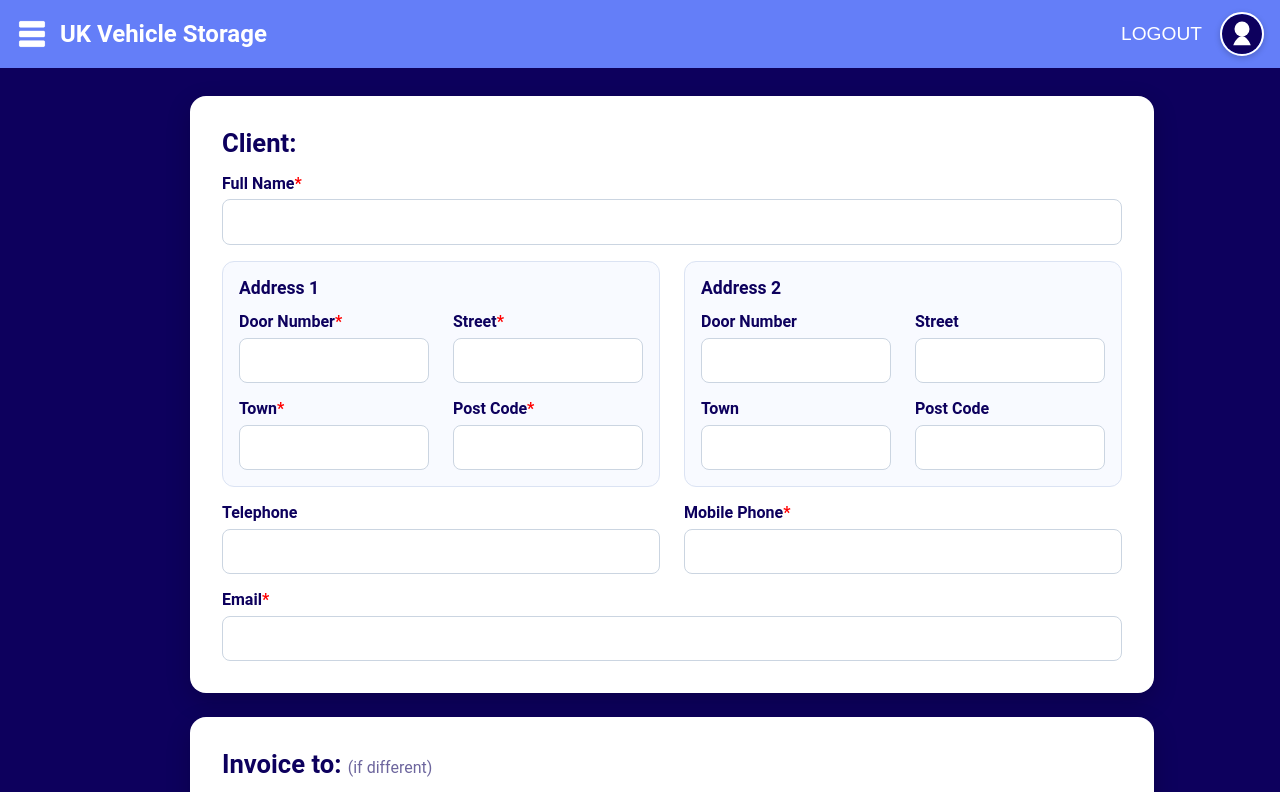
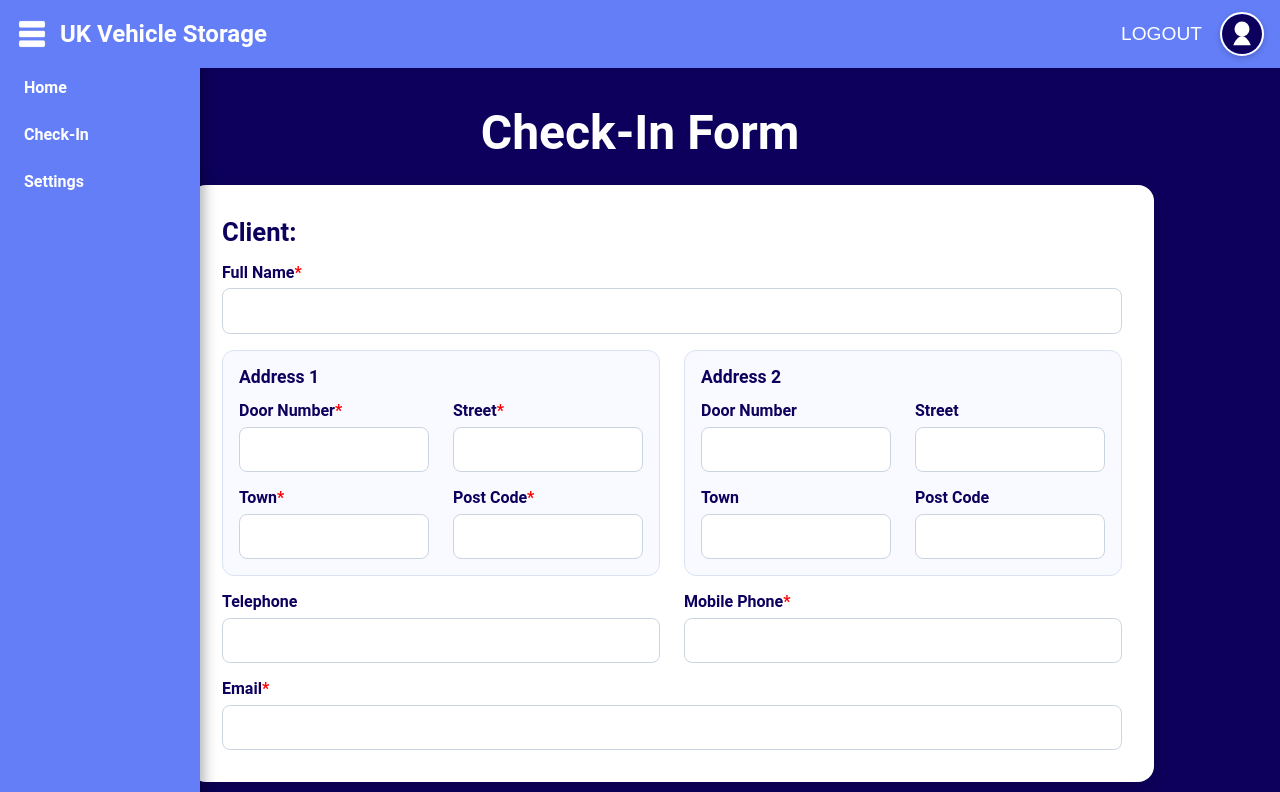
Before and after one commit to UK-Vehicle-Storage/UKVS-Website, a plain HTML site: page check-in form.html in a window 1280 px wide. Both pictures are taken after a click on the button 32 px from the left and 34 px from the top of the page. Shown: the top 792 px of the page. Drawn offline with Linux system fonts and the light colour scheme.

Commit message:
Updated the CIF

```diff
--- a/check-in form.css
+++ b/check-in form.css
@@ -18,7 +18,12 @@ main {
   flex-direction: column;
   align-items: center;
   justify-content: flex-start;
-  padding: 96px 24px 24px;
+  padding: 72px 24px 24px;
+}
+
+h1 {
+  width: min(900px, 100%);
+  margin: 0 0 1.5rem;
 }
 
 .forms-stack {
@@ -201,9 +206,16 @@ footer {
   display: block;
 }
 
+.banner-title-button {
+  text-decoration: none;
+  color: inherit;
+  cursor: pointer;
+}
+
 .banner-title {
   margin: 0;
   padding-left: 0;
+  cursor: pointer;
 }
 
 .profile-icon {
@@ -237,3 +249,39 @@ footer {
   color: red;
   font-size: 1rem;
 }
+
+.sidebar {
+  position: fixed;
+  top: 64px;
+  left: -200px;
+  width: 200px;
+  height: calc(100% - 64px);
+  background: #647ef8;
+  transition: left 0.3s ease;
+  z-index: 5;
+  box-shadow: 4px 0 12px rgba(0, 0, 0, 0.3);
+}
+
+.sidebar.open {
+  left: 0;
+}
+
+.sidebar a {
+  display: block;
+  color: #fff;
+  padding: 14px 24px;
+  text-decoration: none;
+  font-weight: 600;
+}
+
+.sidebar a:hover {
+  background: #647ef8;
+}
+
+.cif-title {
+  width: min(900px, 100%);
+  margin: 0 0 1.5rem;
+  padding: 2rem 0rem 0rem;
+  font-size: 3rem;
+  text-align: center;
+}
--- a/check-in form.html
+++ b/check-in form.html
@@ -9,10 +9,12 @@
   <body>
     <header>
       <div class="banner">
-        <button class="menu-button">
+        <button class="menu-button" id="menu-toggle">
           <img src="UKVS Menu Icon.png" />
         </button>
-        <h2 class="banner-title">UK Vehicle Storage</h2>
+        <a class="banner-title-button" href="index.html">
+          <h2 class="banner-title">UK Vehicle Storage</h2>
+        </a>
         <button class="logout-button">LOGOUT</button>
         <img
           class="profile-icon"
@@ -20,8 +22,14 @@
           alt="Profile picture"
         />
       </div>
+      <nav class="sidebar" id="sidebar">
+        <a href="index.html">Home</a>
+        <a href="check-in form.html">Check-In</a>
+        <a href="#">Settings</a>
+      </nav>
     </header>
     <main class="page">
+      <h1 class="cif-title">Check-In Form</h1>
       <div class="forms-stack">
         <form class="client-form">
           <h2 class="form-title">Client:</h2>
@@ -287,6 +295,21 @@
               />
             </div>
 
+            <div class="field-group checkbox-group">
+              <label for="vehicle-mot-current"
+                >MOT Current<span class="required">*</span></label
+              >
+              <div class="checkbox-inline">
+                <input
+                  id="vehicle-mot-current"
+                  name="vehicleMotCurrent"
+                  type="checkbox"
+                  required
+                />
+                <span>Yes</span>
+              </div>
+            </div>
+
             <div class="field-group">
               <label for="vehicle-fuel-level"
                 >Fuel Level<span class="required">*</span></label
@@ -325,21 +348,6 @@
                 type="text"
                 required
               />
-            </div>
-
-            <div class="field-group checkbox-group">
-              <label for="vehicle-mot-current"
-                >MOT Current<span class="required">*</span></label
-              >
-              <div class="checkbox-inline">
-                <input
-                  id="vehicle-mot-current"
-                  name="vehicleMotCurrent"
-                  type="checkbox"
-                  required
-                />
-                <span>Yes</span>
-              </div>
             </div>
 
             <div class="field-group">
@@ -430,5 +438,21 @@
         &copy; 2026 UK Vehicle Storage Ltd. All rights reserved.
       </p>
     </footer>
+    <script>
+      const menuToggle = document.getElementById("menu-toggle");
+      const sidebar = document.getElementById("sidebar");
+
+      menuToggle.addEventListener("click", () => {
+        sidebar.classList.toggle("open");
+      });
+
+      document.addEventListener("click", (event) => {
+        const clickedInside =
+          sidebar.contains(event.target) || menuToggle.contains(event.target);
+        if (!clickedInside) {
+          sidebar.classList.remove("open");
+        }
+      });
+    </script>
   </body>
 </html>
```
